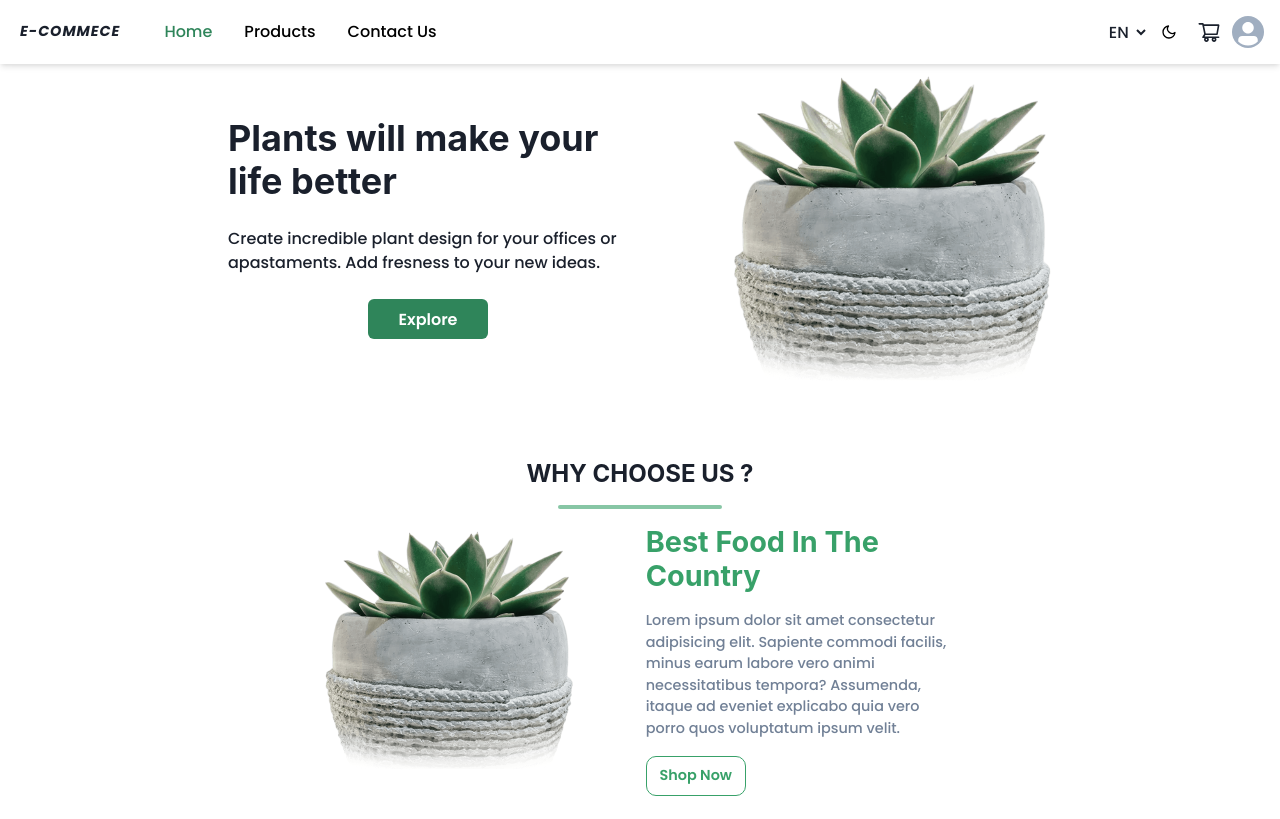
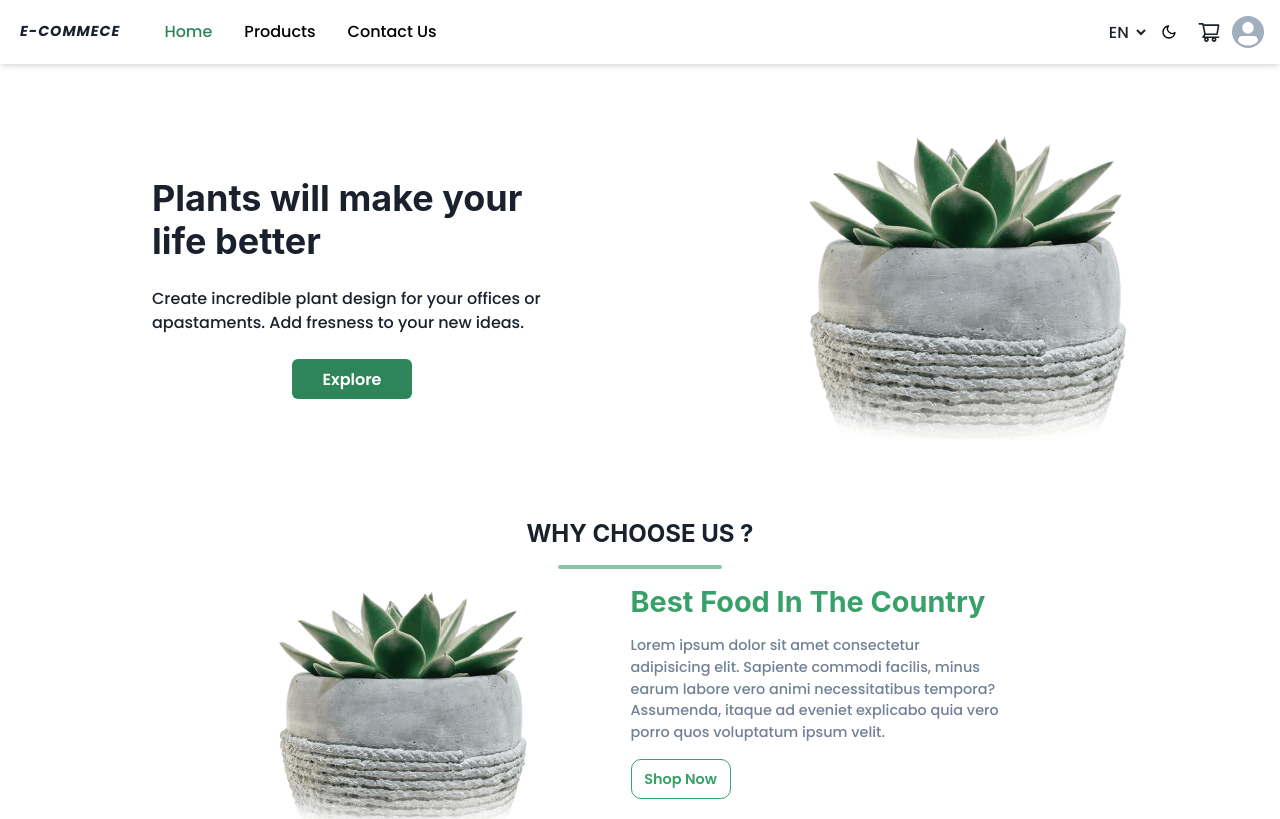
Before and after one commit to Samlogy/saas-ecommerce, a Next.js app in the folder front/: page / in a window 1280 px wide. Shown: the top 819 px of the page. Built offline with nearby package versions, Linux system fonts and the light colour scheme.

Commit message:
edit: layout cpt fix: nav bar cpt edit: related product cpt

```diff
--- a/front/components/Layout.tsx
+++ b/front/components/Layout.tsx
@@ -33,8 +33,9 @@ export default function Layout({ children, isHeaderVisible, isFooterVisible, ...
           maxW="1024px"
           bg="#FFFC"
           minHeight="calc(100vh - 100px)"
-          py="36px"
-          px={['16px', '', '', '50px', '100px']}
+          // py="36px"
+          // px={['16px', '', '', '50px', '100px']}
+          p="6rem 1.5rem 2rem 1.5rem"
           borderRadius="4px"
         >
           <ProtectedPage isProtected={isProtected}>{children}</ProtectedPage>
--- a/front/components/NavBar.tsx
+++ b/front/components/NavBar.tsx
@@ -78,7 +78,7 @@ export default function NavBar() {
   const user = {}
 
   return (
-    <Box bg={bgColor} px={4} pos="fixed" w="full" boxShadow={'md'}>
+    <Box bg={bgColor} px={4} pos="fixed" w="full" boxShadow={'md'} zIndex="100">
       <Flex h={16} alignItems={'center'} justifyContent={'space-between'}>
         <IconButton
           size={'md'}
--- a/front/pages/product/[productId].tsx
+++ b/front/pages/product/[productId].tsx
@@ -272,7 +272,7 @@ export const getServerSideProps = async context => {
 
 const RelatedProducts = ({ data }: { data: IProduct[] }) => {
   return (
-    <Flex flexDir={'column'} px="1.5rem">
+    <Flex flexDir={'column'} px="1.5rem" mt="5rem" mb="4rem">
       <Flex justifyContent={'space-between'} alignItems="center" mb="1.5rem">
         {' '}
         <Heading fontSize="1.2rem" textTransform={'uppercase'} fontWeight={'700'}>
```
